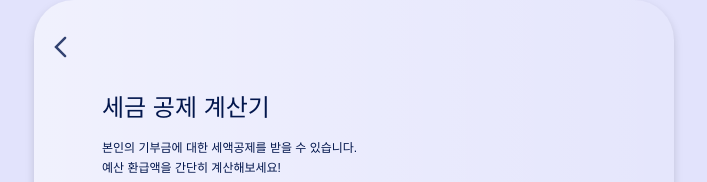
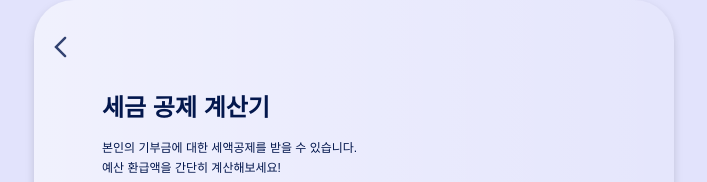
Before and after one commit to 2025-Advanced-Capstone-Chaeum/FE, a Next.js app: page /refund in a window 1280 px wide. Shown: the top 182 px of the page, without its empty margins (286-993 px from the left). Built offline with nearby package versions, Linux system fonts and the light colour scheme; a web font is replaced by a local one.

Commit message:
feat: refund 페이지 타이틀 두께 변경

```diff
--- a/src/app/(refund)/refund/page.tsx
+++ b/src/app/(refund)/refund/page.tsx
@@ -20,7 +20,7 @@ const RefundCalculatePage = () => {
       <BackButton />
       <div className="flex flex-col px-17 h-[78vh] justify-center gap-15 text-secondary">
         <div className="flex flex-col gap-4">
-          <div className="text-2xl">세금 공제 계산기</div>
+          <div className="text-2xl font-semibold">세금 공제 계산기</div>
           <div className="flex flex-col gap-1">
             <div className="text-xs">
               본인의 기부금에 대한 세액공제를 받을 수 있습니다.
```
